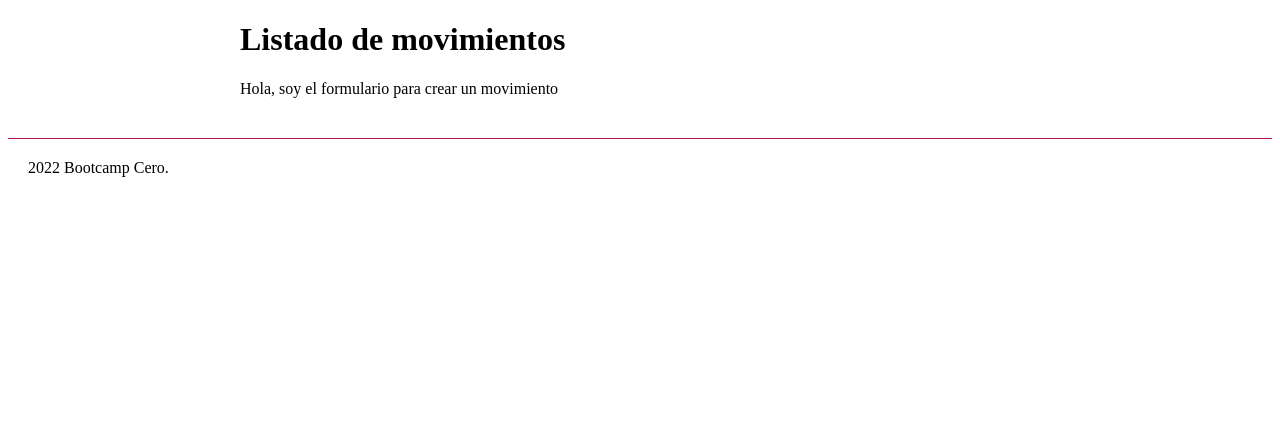
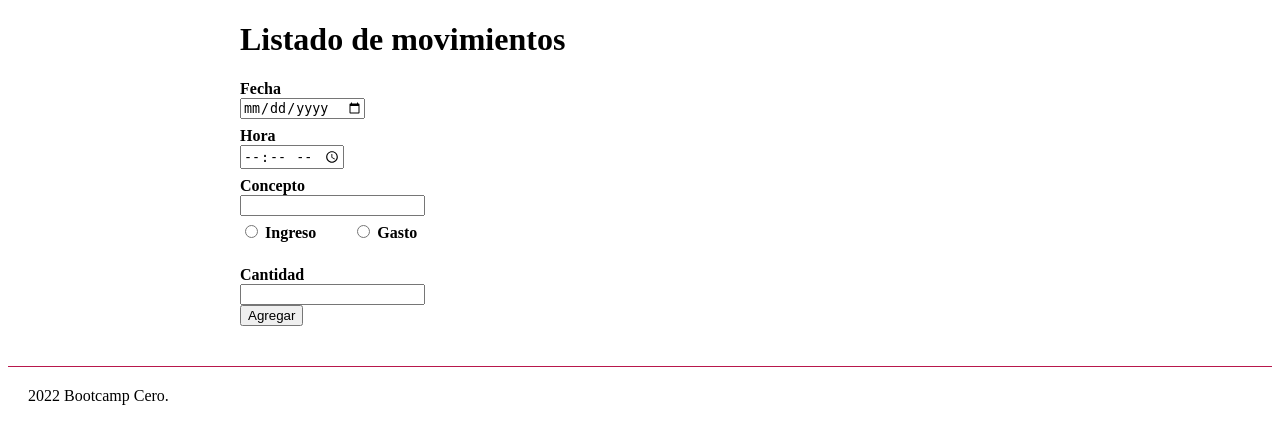
Before and after one commit to aleriig/hello_flask, a Flask app: page /nuevo in a window 1280 px wide. Shown: the part 83-527 px from the top of the page. Run offline with Flask 2, Linux system fonts and the light colour scheme.

Commit message:
feat: creamos el template del formulario

```diff
--- a/balance/static/css/styles.css
+++ b/balance/static/css/styles.css
@@ -60,3 +60,21 @@ table.paper .error {
     padding-left: 40px;
     color: #990000;
   }
+
+.campo-formulario label {
+    display: block;
+    /* 1 rem equivale a 16px. rem significa elemento raiz */
+    font-size: 1rem;
+    font-weight: bold;
+    padding: 0;
+    margin-top: .5rem;
+}
+
+.campo-formulario .radio-label {
+    display: inline-block;
+    margin-right: 2rem;
+    margin-bottom: 1rem;
+}
+
+.campo-formulario input:not([type="radio"]) {
+}
--- a/balance/templates/nuevo.html
+++ b/balance/templates/nuevo.html
@@ -12,7 +12,47 @@ Listado de movimientos
 
 {% block contenido %}
 {{super()}}
-<div class="panel">
-  <p>Hola, soy el formulario para crear un movimiento</p>
-</div>
+
+<!--
+  - CRUD (Create, Read, Update, Delete)
+  - GET: read (pides)
+  - POST: create, delete (envias)
+  - PUT: update (envias)
+ -->
+<form action="/nuevo" method="post">
+  <div class="campo-formulario">
+    <label for="fecha">Fecha</label>
+    <input type="date" id="fecha" name="fecha">
+  </div>
+
+  <div class="campo-formulario">
+    <label for="hora">Hora</label>
+    <input type="time" id="hora" name="hora">
+  </div>
+
+  <div class="campo-formulario">
+    <label for="concepto">Concepto</label>
+    <input type="text" id="concepto" name="concepto">
+  </div>
+
+  <div class="campo-formulario">
+    <input type="radio" name="ingreso-gasto" id="ingreso" value="I">
+    <label for="ingreso" class="radio-label">Ingreso</label>
+    <input type="radio" name="ingreso-gasto" id="gasto" value="G">
+    <label for="gasto" class="radio-label">Gasto</label>
+  </div>
+
+  <div class="campo-formulario">
+    <label for="cantidad">Cantidad</label>
+    <input type="number" id="cantidad" name="cantidad">
+  </div>
+
+  <div class="acciones">
+    <!-- <input type="submit" value="Agregar"> -->
+    <button class="blue-button" type="submit">Agregar</button>
+  </div>
+</form>
+
+
+
 {% endblock %}
--- a/balance/views.py
+++ b/balance/views.py
@@ -13,17 +13,14 @@ def home():
     movimientos.leer_archivo()
     return render_template("inicio.html", movs=movimientos.movimientos)
 
-
 @app.route('/nuevo')
 def nuevo():
     return render_template("nuevo.html")
-
 
 @app.route('/modificar')
 def actualizar():
     return "Actualizar movimiento"
 
-
 @app.route('/borrar')
 def borrar():
     return "Borrar movimiento"
```
